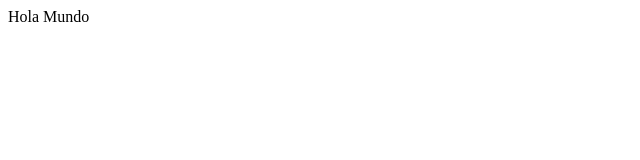
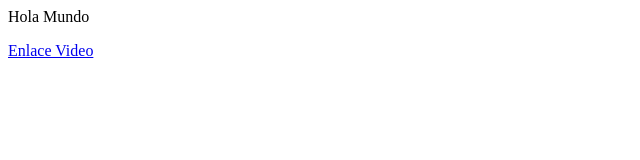
Before and after one commit to talaveron/prueba, a plain HTML site: page index.html in a window 1280 px wide. Shown: the whole page, without its empty margins (0-640 px from the left). Drawn offline with Linux system fonts and the light colour scheme.

Commit message:
Update index.html

```diff
--- a/index.html
+++ b/index.html
@@ -4,5 +4,6 @@
 </HEAD>
 <BODY>
 <P>Hola Mundo</P>
+<a href="video.mp4">Enlace Video</a>
 </BODY>
 </HTML>
```
